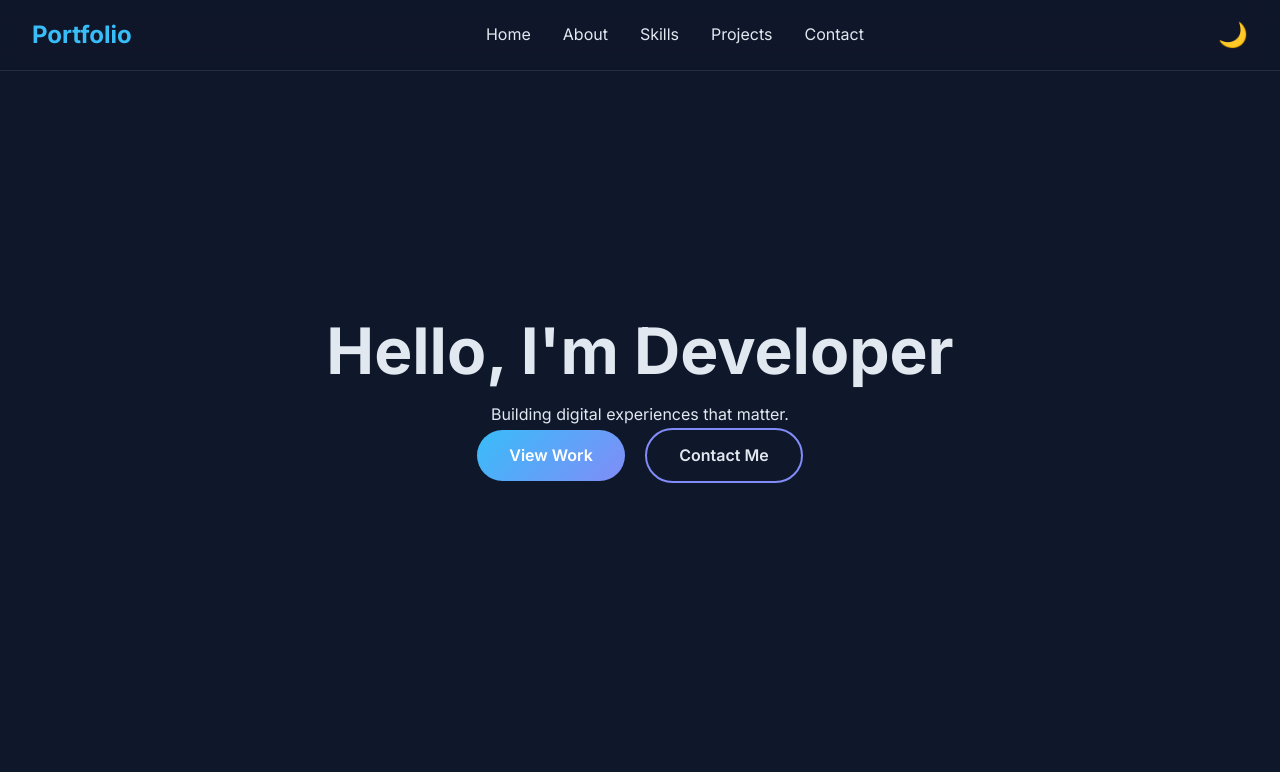
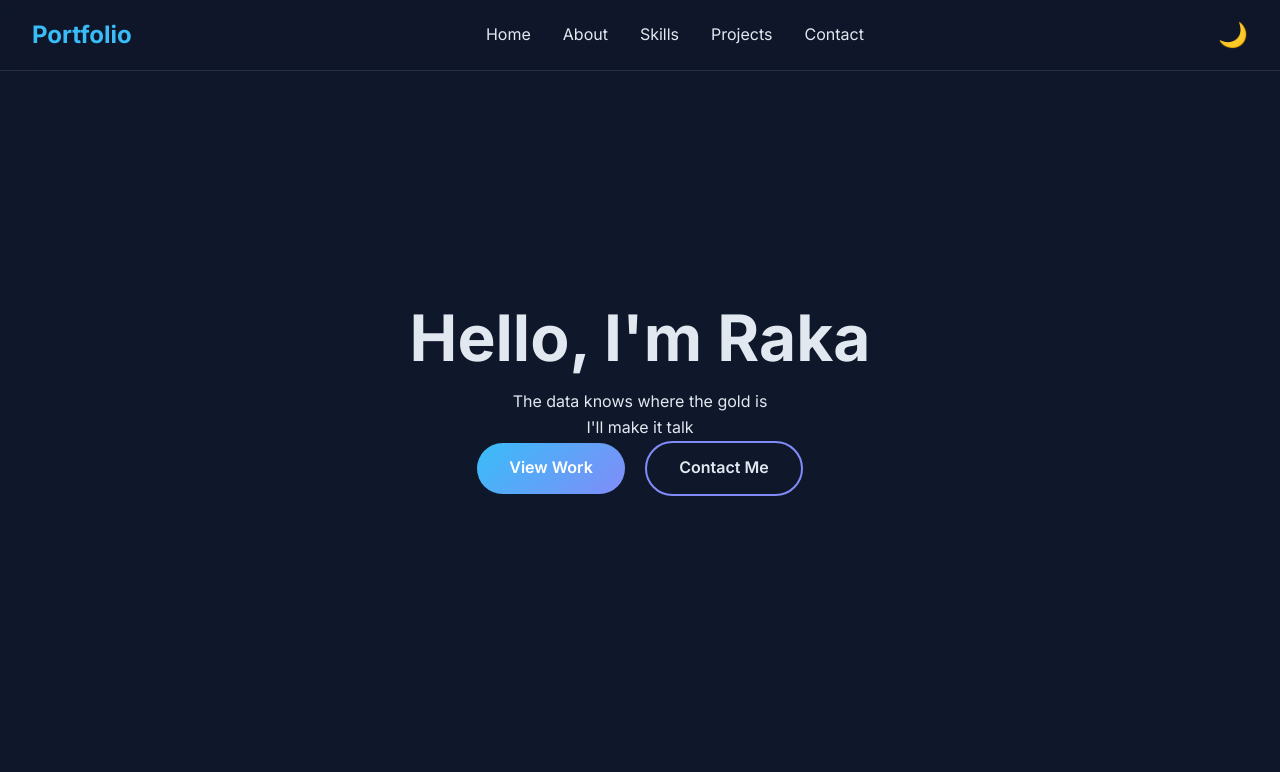
Before and after one commit to maulanaraka/portfolio-web, a website built with Vite: page index.html in a window 1280 px wide. Shown: the top 772 px of the page. Built offline with nearby package versions, Linux system fonts and the light colour scheme.

Commit message:
feat: update hero section with personal introduction and new subtitle

```diff
--- a/index.html
+++ b/index.html
@@ -24,8 +24,8 @@
       <main>
         <section id="hero" class="hero-section">
           <div class="hero-content">
-            <h1 class="animate-text">Hello, I'm <span class="highlight">Developer</span></h1>
-            <p class="subtitle">Building digital experiences that matter.</p>
+            <h1 class="animate-text">Hello, I'm <span class="highlight">Raka</span></h1>
+            <p class="subtitle">The data knows where the gold is <br> I'll make it talk</p>
             <div class="cta-buttons">
               <a href="#projects" class="btn primary">View Work</a>
               <a href="#contact" class="btn secondary">Contact Me</a>
```
